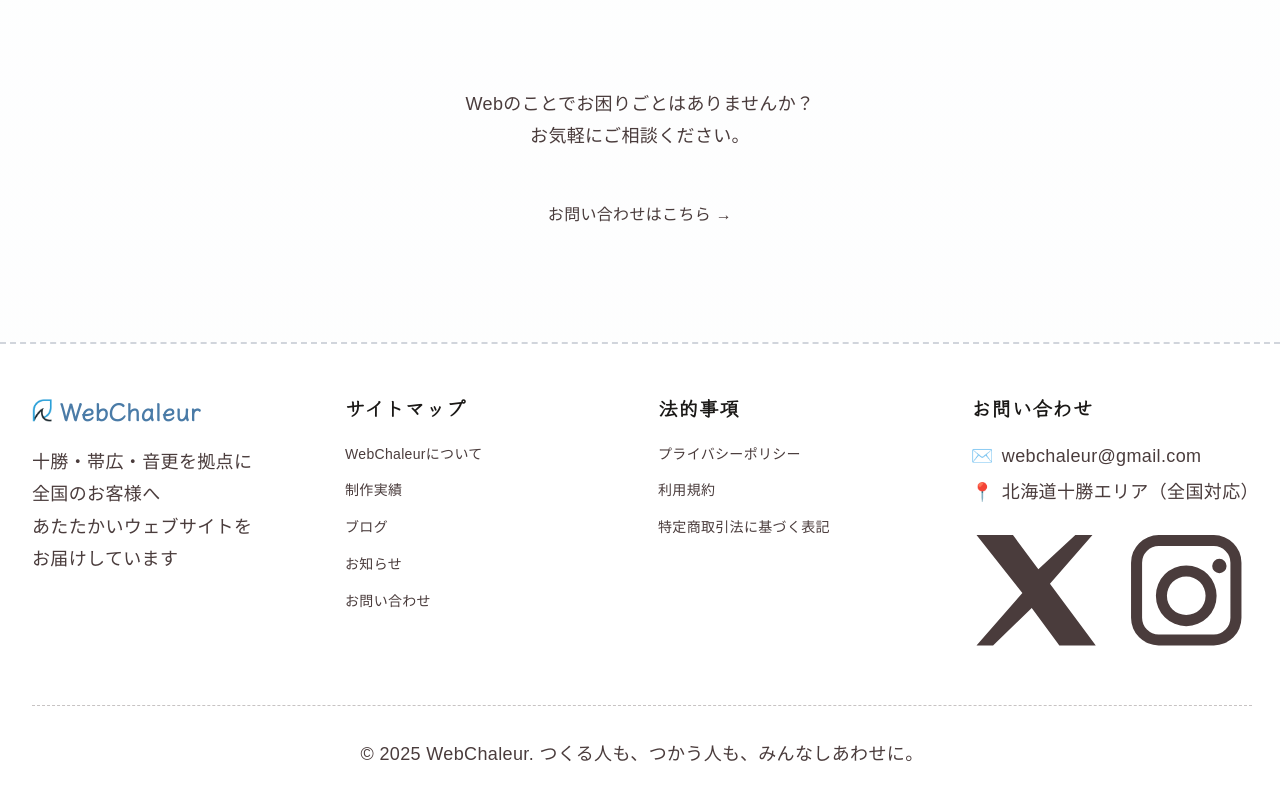
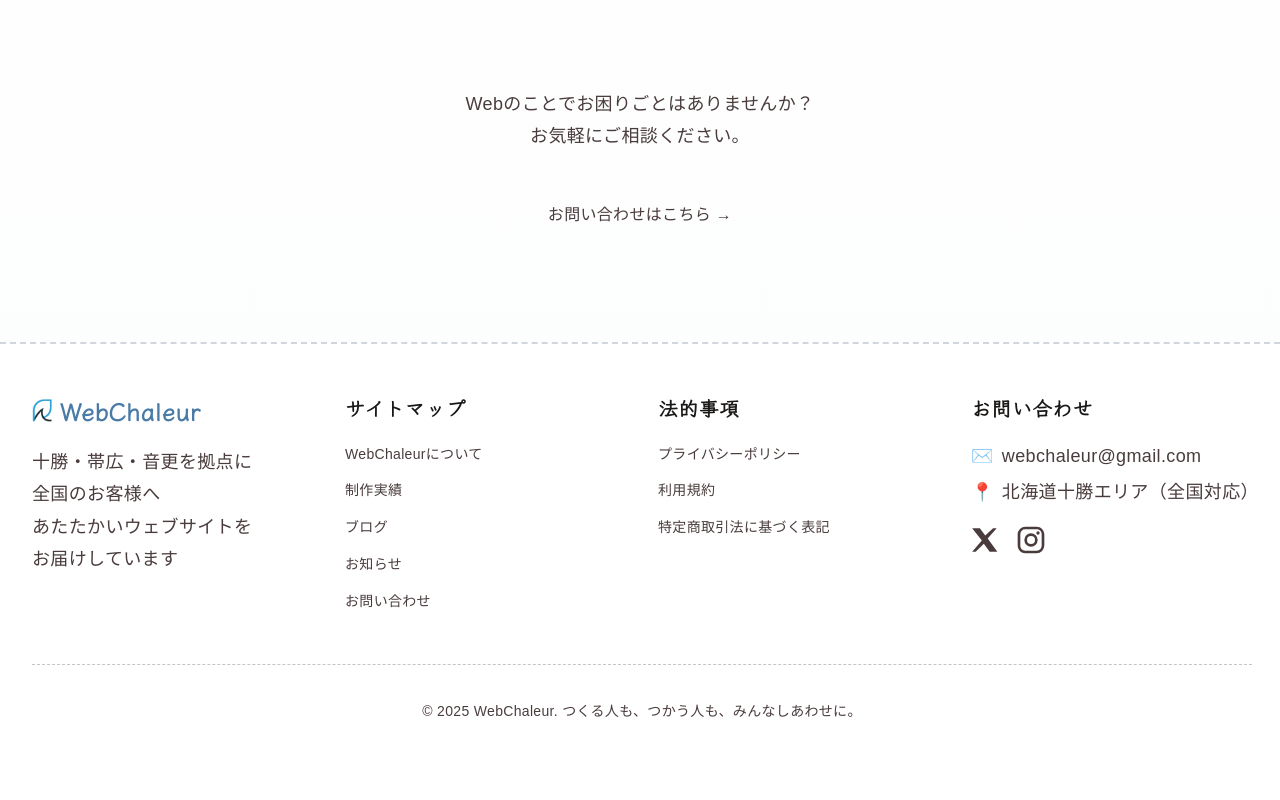
Before and after one commit to ryoma-abe/webchaleur.com, a Next.js app: page /about in a window 1280 px wide. Shown: the part 1899-2699 px from the top of the page. After the commit the page ends 2676 px from the top, so only its background shows below. Built offline with nearby package versions, Linux system fonts and the light colour scheme.

Commit message:
アイコンコンポーネントをリンク化し、SVGのスタイルを調整しました。また、グローバルCSSにSVGの色継承を追加しました。

```diff
--- a/src/app/globals.css
+++ b/src/app/globals.css
@@ -117,6 +117,9 @@ a {
 a:hover {
   color: var(--light-blue);
 }
+svg {
+  color: inherit;
+}
 /* ===============================================
 # レイアウト
 =============================================== */
--- a/src/components/icons/SocialLinks.tsx
+++ b/src/components/icons/SocialLinks.tsx
@@ -1,7 +1,9 @@
 // app/components/SocialLinks.tsx
+import Link from "next/link";
+
 export function XIcon(props: React.SVGProps<SVGSVGElement>) {
   return (
-    <svg viewBox="0 0 24 24" aria-hidden="true" {...props}>
+    <svg viewBox="0 0 24 24" aria-hidden="true" {...props} className="w-7 h-7 ">
       <path
         fill="currentColor"
         d="M18.9 2H22l-7.7 8.8L22.6 22h-6.6l-5-6.8L4 22H1l8.3-9.5L1 2h6.6l4.6 6.2L18.9 2z"
@@ -12,11 +14,39 @@ export function XIcon(props: React.SVGProps<SVGSVGElement>) {
 
 export function InstagramIcon(props: React.SVGProps<SVGSVGElement>) {
   return (
-    <svg viewBox="0 0 24 24" aria-hidden="true" {...props}>
+    <svg viewBox="0 0 24 24" aria-hidden="true" {...props} className="w-8 h-8">
       <path
         fill="currentColor"
-        d="M7 2h10a5 5 0 0 1 5 5v10a5 5 0 0 1-5 5H7a5 5 0 0 1-5-5V7a5 5 0 0 1 5-5zm0 2a3 3 0 0 0-3 3v10a3 3 0 0 0 3 3h10a3 3 0 0 0 3-3V7a3 3 0 0 0-3-3H7zm5 3.5a5.5 5.5 0 1 1 0 11 5.5 5.5 0 0 1 0-11zm0 2a3.5 3.5 0 1 0 0 7 3.5 3.5 0 0 0 0-7zM18 6.3a1.3 1.3 0 1 1 0 2.6 1.3 1.3 0 0 1 0-2.6z"
+        d="M7.8 2h8.4C19.4 2 22 4.6 22 7.8v8.4a5.8 5.8 0 0 1-5.8 5.8H7.8C4.6 22 2 19.4 2 16.2V7.8A5.8 5.8 0 0 1 7.8 2m-.2 2A3.6 3.6 0 0 0 4 7.6v8.8C4 18.39 5.61 20 7.6 20h8.8a3.6 3.6 0 0 0 3.6-3.6V7.6C20 5.61 18.39 4 16.4 4H7.6m9.65 1.5a1.25 1.25 0 0 1 1.25 1.25A1.25 1.25 0 0 1 17.25 8 1.25 1.25 0 0 1 16 6.75a1.25 1.25 0 0 1 1.25-1.25M12 7a5 5 0 0 1 5 5 5 5 0 0 1-5 5 5 5 0 0 1-5-5 5 5 0 0 1 5-5m0 2a3 3 0 0 0-3 3 3 3 0 0 0 3 3 3 3 0 0 0 3-3 3 3 0 0 0-3-3z"
       />
     </svg>
   );
 }
+
+export function XLink({ href = "https://x.com/ryoo_black" }) {
+  return (
+    <Link
+      href={href}
+      target="_blank"
+      rel="noopener noreferrer"
+      className="hover:opacity-70 transition-opacity"
+    >
+      <XIcon />
+    </Link>
+  );
+}
+
+export function InstagramLink({
+  href = "https://www.instagram.com/ryo___book/",
+}) {
+  return (
+    <Link
+      href={href}
+      target="_blank"
+      rel="noopener noreferrer"
+      className="hover:opacity-70 transition-opacity"
+    >
+      <InstagramIcon />
+    </Link>
+  );
+}
--- a/src/components/layout/Footer.tsx
+++ b/src/components/layout/Footer.tsx
@@ -1,7 +1,7 @@
 import Link from "next/link";
 import Image from "next/image";
 import { FaEnvelope, FaMapMarkerAlt } from "@/components/icons/FooterIcons";
-import { InstagramIcon, XIcon } from "../icons/SocialLinks";
+import { InstagramLink, XLink } from "../icons/SocialLinks";
 
 export default function Footer() {
   const currentYear = new Date().getFullYear();
@@ -36,7 +36,7 @@ export default function Footer() {
               />
               <h3 className="heading-card text-primary-blue">WebChaleur</h3>
             </div>
-            <p className="text-body text-primary">
+            <p className="text-sm">
               十勝・帯広・音更を拠点に
               <br />
               全国のお客様へ
@@ -95,9 +95,9 @@ export default function Footer() {
                 北海道十勝エリア（全国対応）
               </span>
             </p>
-            <div className="flex gap-4">
-              <XIcon />
-              <InstagramIcon />
+            <div className="flex items-center gap-4 ">
+              <XLink />
+              <InstagramLink />
             </div>
           </div>
         </div>
@@ -105,10 +105,10 @@ export default function Footer() {
         <div className="border-t border-dashed border-gray opacity-30 my-8" />
 
         <div className="text-center">
-          <p className="text-caption text-primary">
+          <small className="text-caption text-sm">
             © {currentYear} WebChaleur.
             つくる人も、つかう人も、みんなしあわせに。
-          </p>
+          </small>
         </div>
       </div>
     </footer>
```
